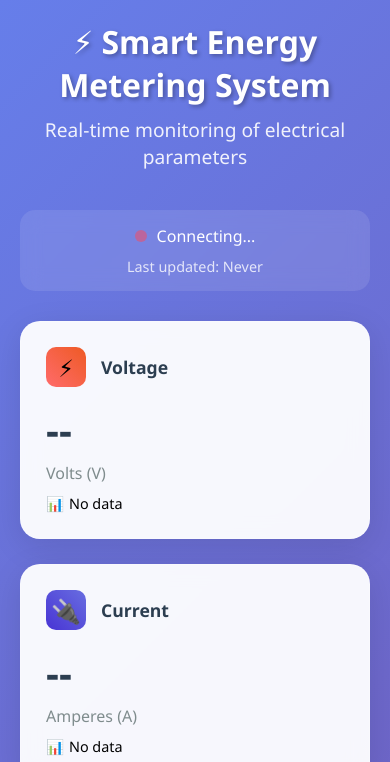
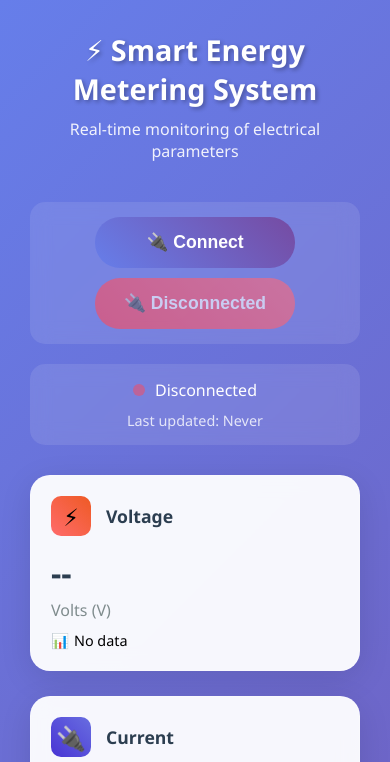
Before and after one commit to Dharani-Cr7-14/smart-energy-metering, a plain HTML site: page index.html in a window 390 px wide. Shown: the top 762 px of the page. Drawn offline with Linux system fonts and the light colour scheme.

Commit message:
Move connect/disconnect buttons above status bar and improve mobile responsiveness

```diff
--- a/index.html
+++ b/index.html
@@ -38,6 +38,18 @@
         .header p {
             font-size: 1.2rem;
             opacity: 0.9;
+        }
+
+        .connection-controls {
+            background: rgba(255,255,255,0.1);
+            backdrop-filter: blur(10px);
+            border-radius: 15px;
+            padding: 20px;
+            margin-bottom: 20px;
+            display: flex;
+            justify-content: center;
+            gap: 15px;
+            flex-wrap: wrap;
         }
 
         .status-bar {
@@ -178,6 +190,9 @@
             cursor: pointer;
             transition: all 0.3s ease;
             margin: 0 10px;
+            min-height: 44px;
+            min-width: 120px;
+            touch-action: manipulation;
         }
 
         .btn:hover {
@@ -242,6 +257,19 @@
                 font-size: 2rem;
             }
 
+            .connection-controls {
+                flex-direction: column;
+                align-items: center;
+                gap: 10px;
+            }
+
+            .connection-controls .btn {
+                width: 100%;
+                max-width: 200px;
+                padding: 15px 20px;
+                font-size: 1.1rem;
+            }
+
             .grid {
                 grid-template-columns: 1fr;
             }
@@ -250,6 +278,49 @@
                 flex-direction: column;
                 gap: 10px;
                 text-align: center;
+            }
+
+            .controls {
+                flex-direction: column;
+                gap: 15px;
+            }
+
+            .controls .btn {
+                width: 100%;
+                max-width: 250px;
+                margin: 0;
+            }
+
+            .auto-refresh {
+                flex-direction: column;
+                gap: 10px;
+                text-align: center;
+            }
+        }
+
+        @media (max-width: 480px) {
+            .container {
+                padding: 10px;
+            }
+
+            .header h1 {
+                font-size: 1.8rem;
+            }
+
+            .header p {
+                font-size: 1rem;
+            }
+
+            .connection-controls {
+                padding: 15px;
+            }
+
+            .metric-card {
+                padding: 20px;
+            }
+
+            .metric-value {
+                font-size: 2rem;
             }
         }
     </style>
@@ -261,10 +332,19 @@
             <p>Real-time monitoring of electrical parameters</p>
         </div>
 
+        <div class="connection-controls">
+            <button class="btn" id="connectBtn" onclick="connectToAPI()">
+                <span id="connectText">🔌 Connect</span>
+            </button>
+            <button class="btn" id="disconnectBtn" onclick="disconnectFromAPI()" disabled>
+                <span id="disconnectText">🔌 Disconnect</span>
+            </button>
+        </div>
+
         <div class="status-bar">
             <div class="connection-status">
                 <div class="status-indicator" id="statusIndicator"></div>
-                <span id="connectionStatus">Connecting...</span>
+                <span id="connectionStatus">Disconnected</span>
             </div>
             <div class="last-update" id="lastUpdate">Last updated: Never</div>
         </div>
@@ -352,12 +432,6 @@
         </div>
 
         <div class="controls">
-            <button class="btn" id="connectBtn" onclick="connectToAPI()">
-                <span id="connectText">🔌 Connect</span>
-            </button>
-            <button class="btn" id="disconnectBtn" onclick="disconnectFromAPI()" disabled>
-                <span id="disconnectText">🔌 Disconnect</span>
-            </button>
             <button class="btn" id="refreshBtn" onclick="fetchData()">
                 <span id="refreshText">🔄 Refresh Data</span>
             </button>
```
